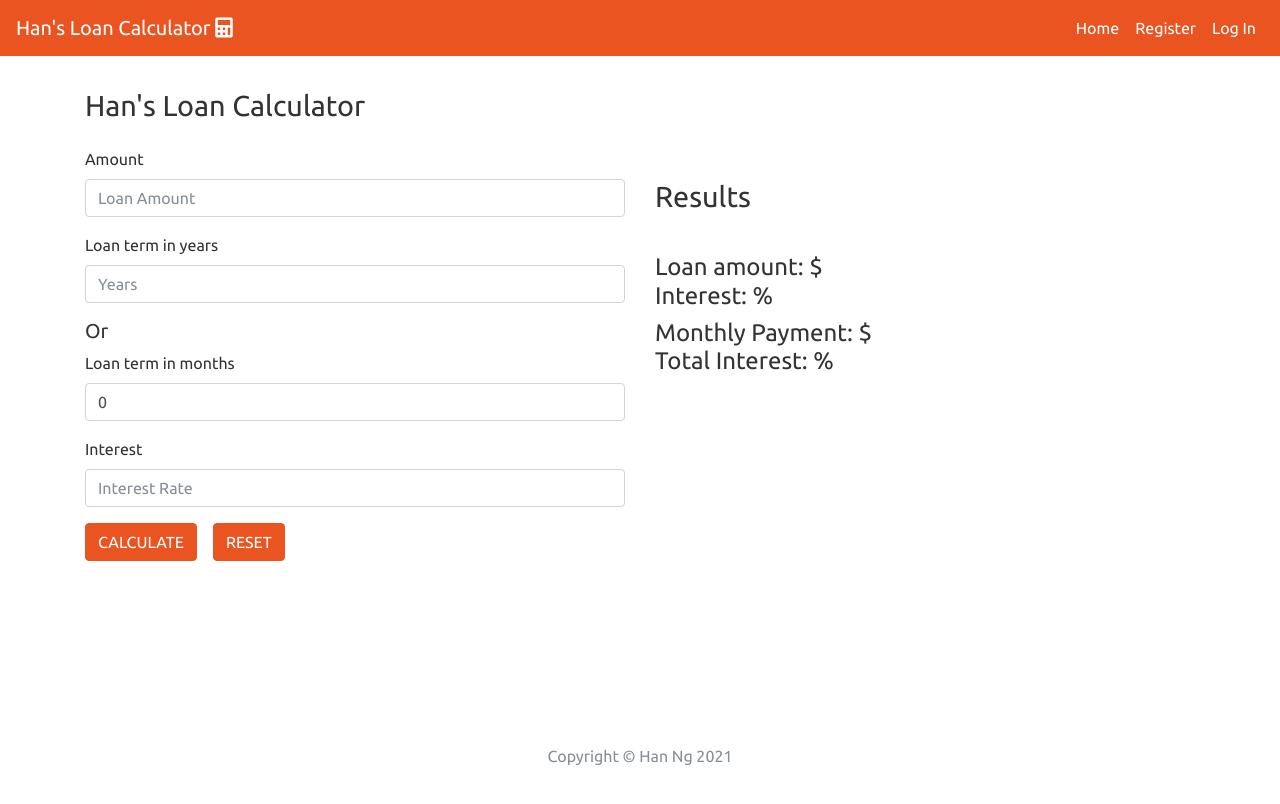
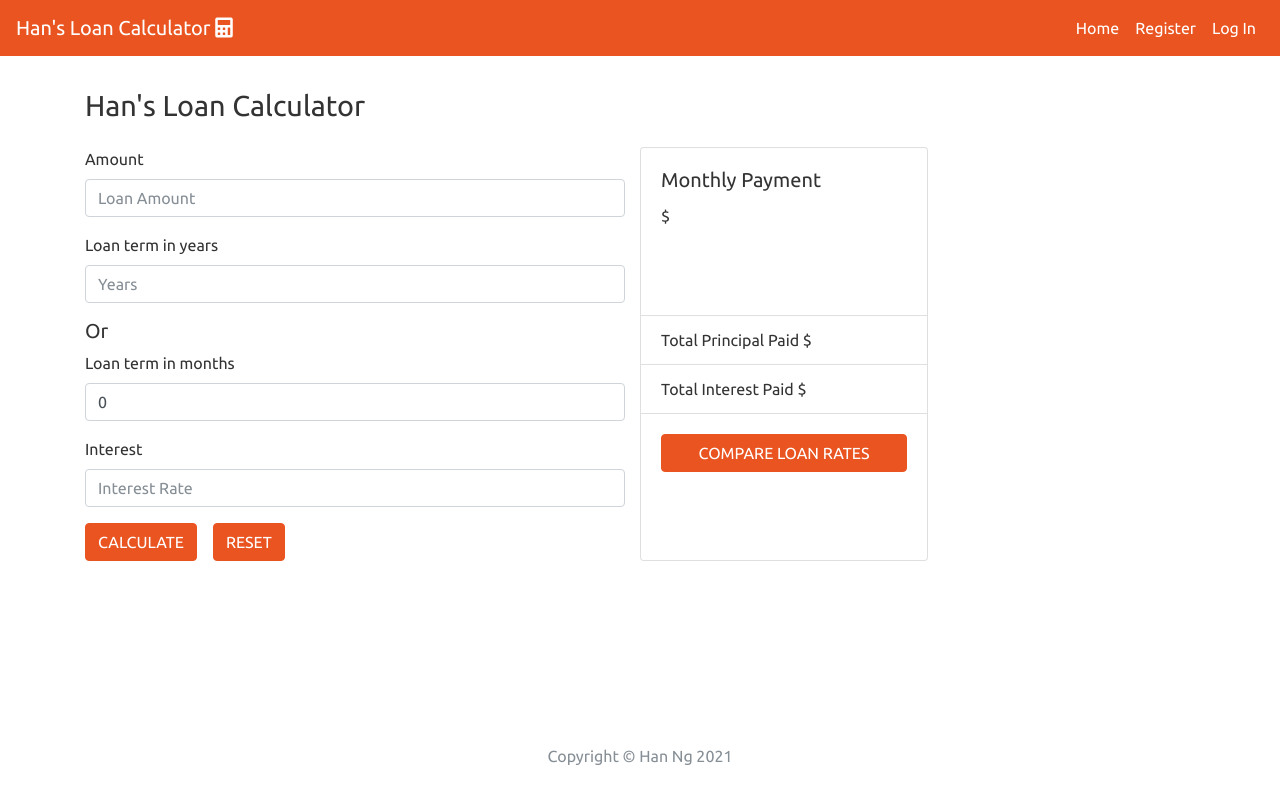
Before and after one commit to hanvnguyen94/loan-calculator, a React (Create React App) app: page /#/ in a window 1280 px wide. Shown: the top 804 px of the page. Built offline with nearby package versions, Linux system fonts and the light colour scheme.

Commit message:
added box around results

```diff
--- a/src/components/Calculator.js
+++ b/src/components/Calculator.js
@@ -1,5 +1,5 @@
 import React, { useState } from 'react'
-import { Form, Button, Row, Col } from 'react-bootstrap'
+import { Form, Button, Row, Col, Card, ListGroup } from 'react-bootstrap'
 import { withRouter } from 'react-router-dom'
 
 
@@ -120,9 +120,9 @@ const Calculator = () => {
   return (
     <>
       <h1>Han's Loan Calculator</h1>
+
       <Row>
         <Col md={6}>
-
           {error}
           <Form onSubmit={submitHandler}>
             {/* checking if the page has calculated results or not */}
@@ -188,10 +188,32 @@ const Calculator = () => {
               onClick={resetCalculator}>
               RESET
               </Button>
-
           </Form>
         </Col>
-        <Col md={6}>
+
+        {/* displaying results card */}
+        <Card style={{ width: '18rem' }}>
+          <Card.Body>
+            <Card.Title>Monthly Payment</Card.Title>
+            <Card.Text>
+              ${results.monthlyPayment}
+            </Card.Text>
+          </Card.Body>
+          <ListGroup className="list-group-flush">
+            <ListGroup.Item>Total Principal Paid ${userInput.amount}</ListGroup.Item>
+            <ListGroup.Item>Total Interest Paid ${results.totalInterest}</ListGroup.Item>
+          </ListGroup>
+          <Card.Body>
+            <Button
+              className='btn-block'
+              target='blank'
+              href="https://www.bankrate.com/loans/personal-loans/rates/">
+              COMPARE LOAN RATES
+            </Button>
+          </Card.Body>
+        </Card>
+
+        {/* <Col md={6}>
           <Row className='py-3'>
             <Col>
               <h1>Results</h1>
@@ -210,12 +232,12 @@ const Calculator = () => {
             <Col>
               <h4>
                 Monthly Payment: ${results.monthlyPayment} <br />
-                Total Interest: {results.totalInterest}% <br />
+                Total Interest: {results.totalInterest} <br />
               </h4>
             </Col>
           </Row>
 
-        </Col>
+        </Col> */}
       </Row>
     </>
   )
```
